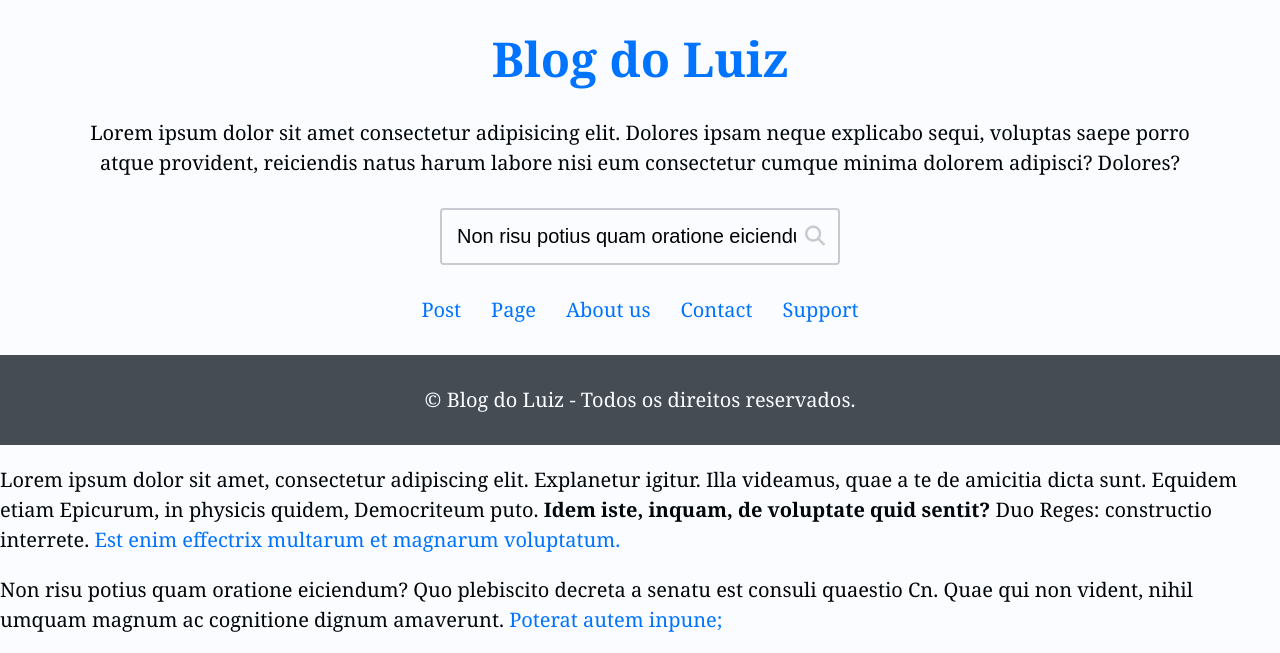
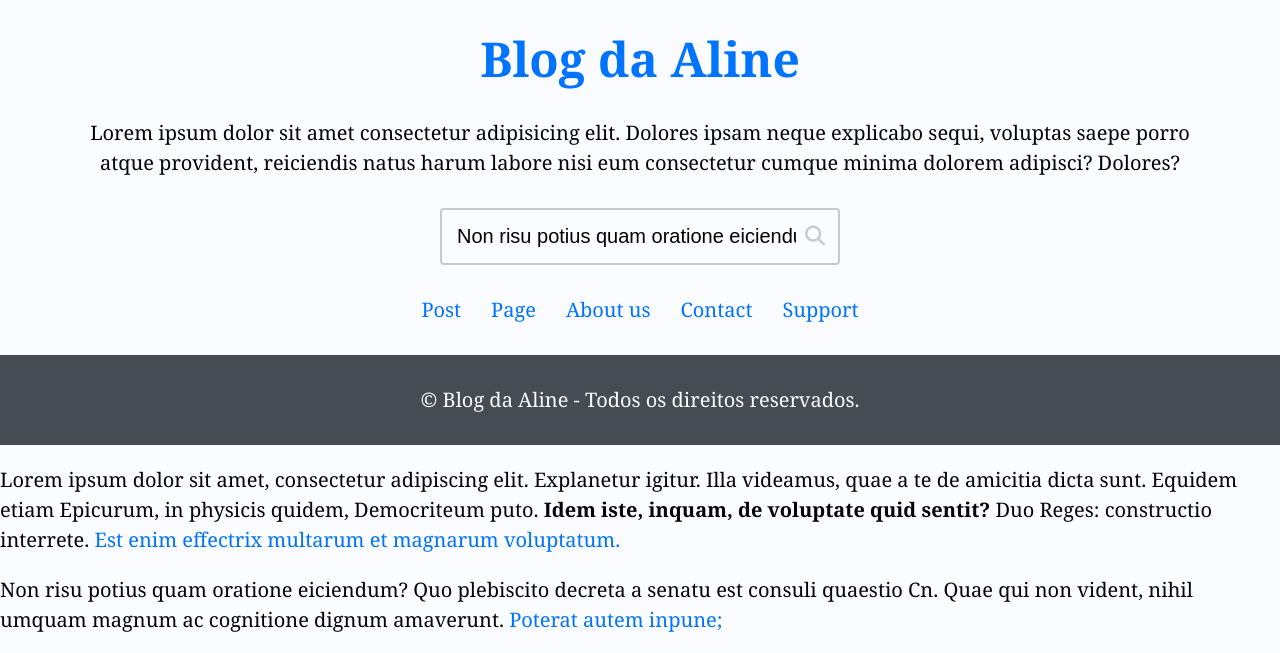
Before and after one commit to alinealves0/projeto-blog-django-23, a Django app: template djangoapp/blog/templates/blog/base.html in a window 1280 px wide. Shown: the top 653 px of the page. Run offline with Django 4.2, Linux system fonts and the light colour scheme; the template is opened without the code that fills it, so the values that code supplies are empty.

Commit message:
alterações

```diff
--- a/djangoapp/blog/templates/blog/partials/_footer.html
+++ b/djangoapp/blog/templates/blog/partials/_footer.html
@@ -2,7 +2,7 @@
     <div class="section-content-wide">
 		<div class="section-gap">
 		    <div class="center">
-		      <a href="#"> © Blog do Luiz - Todos os direitos reservados. </a>
+		      <a href="#"> © Blog da Aline - Todos os direitos reservados. </a>
 		    </div>
 		</div>
 	</div>
--- a/djangoapp/blog/templates/blog/partials/_head.html
+++ b/djangoapp/blog/templates/blog/partials/_head.html
@@ -10,7 +10,7 @@
   <link rel="shortcut icon" href="{{ site_setup.favicon.url }}" type="image/png">
 {% endif %}
 
-<title>Aline Alves</title>
+<title>Blog da Aline</title>
 
 <link rel="stylesheet" href="https://cdnjs.cloudflare.com/ajax/libs/font-
 awesome/6.4.0/css/all.min.css" integrity="sha512-
--- a/djangoapp/blog/templates/blog/partials/_header.html
+++ b/djangoapp/blog/templates/blog/partials/_header.html
@@ -3,7 +3,7 @@
       <div class="section-gap">
 
         <h1 class="blog-title center pb-base">
-          <a class="blog-link" href="/"> Blog do Luiz </a>
+          <a class="blog-link" href="/"> Blog da Aline </a>
         </h1>
 
         <p class="blog-description pb-base center">
```
